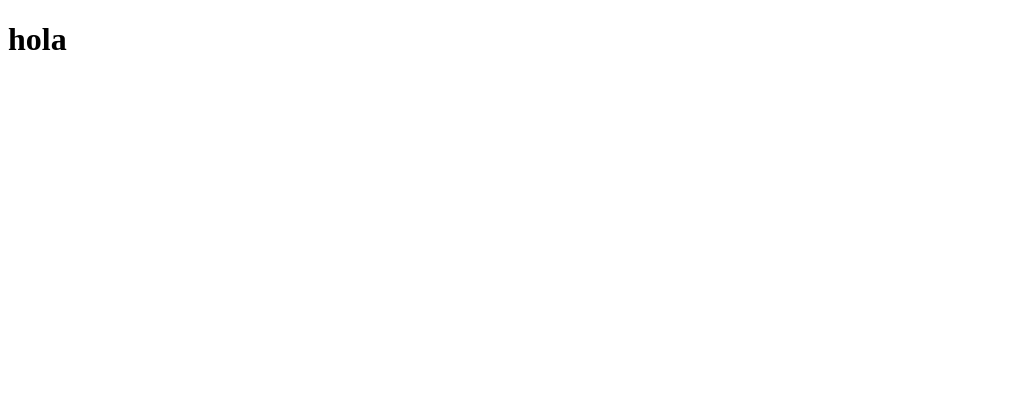
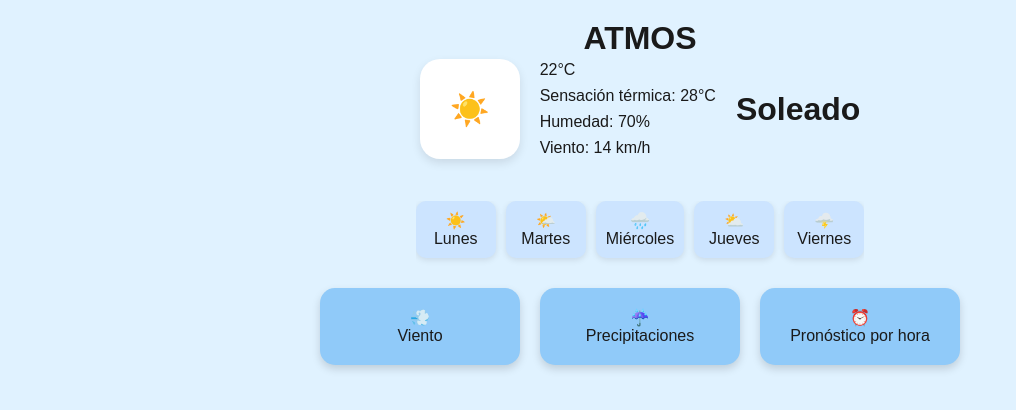
Before and after one commit to ezecernadas/Atmos, a plain HTML site: page index.html in a window 1280 px wide. Shown: the whole page, without its empty margins (0-1016 px from the left). Drawn offline with Linux system fonts and the light colour scheme.

Commit message:
diseño basico

```diff
--- a/css/index.css
+++ b/css/index.css
@@ -9,5 +9,97 @@
     padding: 0;
     margin: 0;
     box-sizing: border-box;
-    font-family: var(--primary-font);
+    font-family: 'Poppins', sans-serif;
 }
+
+body {
+    margin: 0;
+
+    background-color: #e0f2ff;
+    color: #1a1a1a;
+    display: flex;
+    flex-direction: column;
+    align-items: center;
+    padding: 20px;
+  }
+
+  .weather-summary {
+    display: flex;
+    gap: 20px;
+    align-items: center;
+    margin-bottom: 20px;
+  }
+
+  .weather-icon {
+    width: 100px;
+    height: 100px;
+    border-radius: 20px;
+    background-color: white;
+    display: flex;
+    align-items: center;
+    justify-content: center;
+    font-size: 2rem;
+    box-shadow: 0 4px 10px rgba(0, 0, 0, 0.1);
+  }
+
+  .weather-details {
+    display: flex;
+    flex-direction: column;
+    justify-content: center;
+  }
+
+  .weather-details p {
+    margin: 4px 0;
+  }
+
+  .weather-condition {
+    font-size: 2rem;
+    font-weight: bold;
+  }
+
+  .daily-forecast {
+    display: flex;
+    overflow-x: auto;
+    gap: 10px;
+    margin: 20px 0;
+    padding-bottom: 10px;
+  }
+
+  .day-box {
+    min-width: 80px;
+    background-color: #cce4ff;
+    border-radius: 10px;
+    padding: 10px;
+    text-align: center;
+    flex-shrink: 0;
+    box-shadow: 0 2px 6px rgba(0, 0, 0, 0.1);
+  }
+
+  .info-section {
+    display: flex;
+    gap: 20px;
+    flex-wrap: wrap;
+    justify-content: center;
+  }
+
+  .info-box {
+    background-color: #90caf9;
+    border-radius: 15px;
+    padding: 20px;
+    min-width: 200px;
+    text-align: center;
+    box-shadow: 0 4px 8px rgba(0, 0, 0, 0.15);
+    flex-grow: 1;
+  }
+
+  @media (max-width: 600px) {
+    .weather-summary {
+      flex-direction: column;
+      text-align: center;
+    }
+
+    .info-box {
+      min-width: unset;
+      width: 100%;
+    }
+  }
--- a/index.html
+++ b/index.html
@@ -1,11 +1,37 @@
 <!DOCTYPE html>
 <html lang="es">
 <head>
-    <meta charset="UTF-8">
-    <meta name="viewport" content="width=device-width, initial-scale=1.0">
-    <title>Atmos</title>
+  <meta charset="UTF-8" />
+  <meta name="viewport" content="width=device-width, initial-scale=1.0" />
+  <title>Atmos - Clima</title>
+  <link rel="stylesheet" href="css/index.css">
 </head>
 <body>
-    <h1>hola</h1>
+  <h1>ATMOS</h1>
+
+  <div class="weather-summary">
+    <div class="weather-icon">☀️</div>
+    <div class="weather-details">
+      <p>22°C</p>
+      <p>Sensación térmica: 28°C</p>
+      <p>Humedad: 70%</p>
+      <p>Viento: 14 km/h</p>
+    </div>
+    <div class="weather-condition">Soleado</div>
+  </div>
+
+  <div class="daily-forecast">
+    <div class="day-box">☀️<br>Lunes</div>
+    <div class="day-box">🌤️<br>Martes</div>
+    <div class="day-box">🌧️<br>Miércoles</div>
+    <div class="day-box">⛅<br>Jueves</div>
+    <div class="day-box">🌩️<br>Viernes</div>
+  </div>
+
+  <div class="info-section">
+    <div class="info-box">💨<br>Viento</div>
+    <div class="info-box">☔<br>Precipitaciones</div>
+    <div class="info-box">⏰<br>Pronóstico por hora</div>
+  </div>
 </body>
 </html>
```
